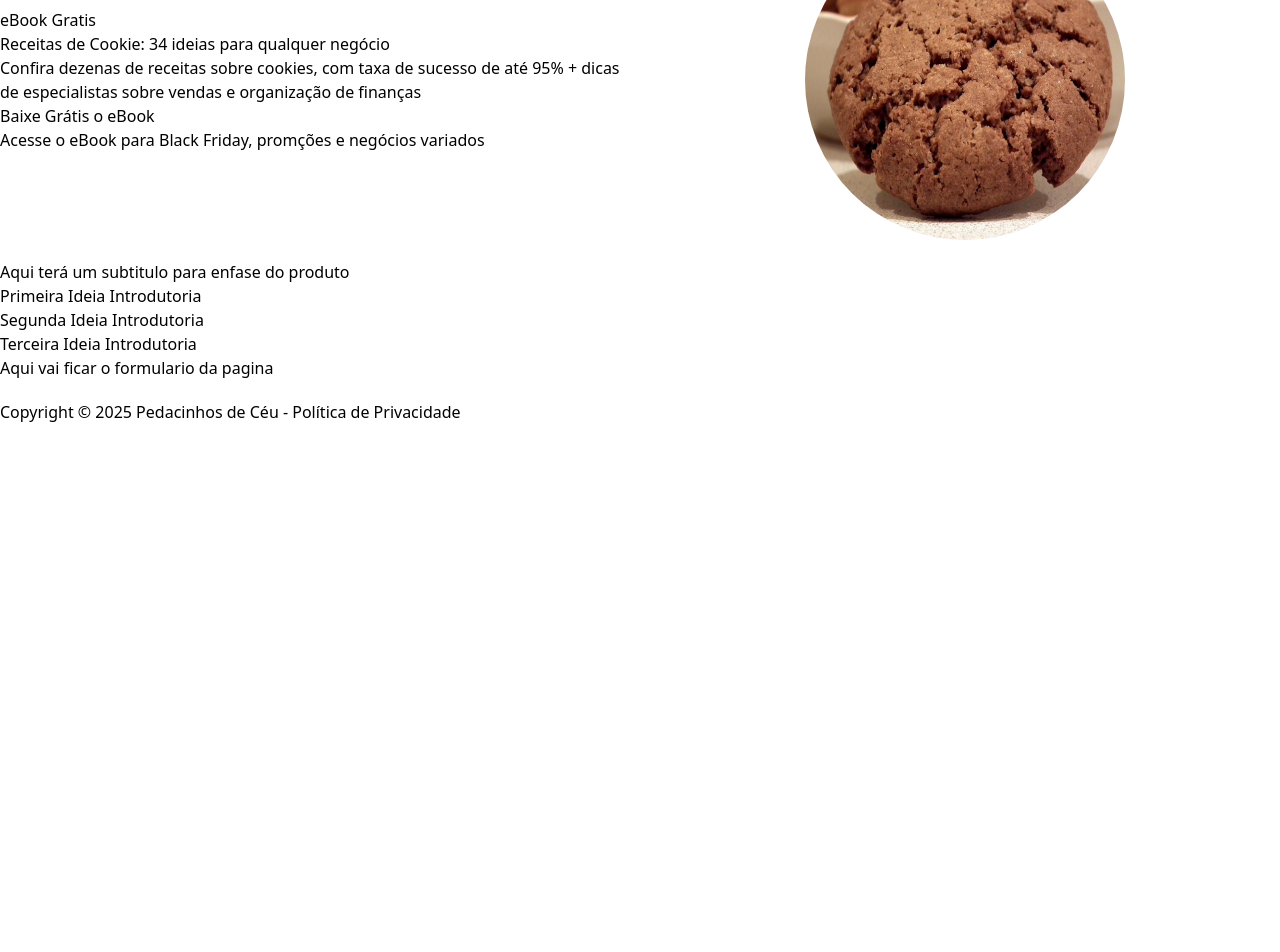
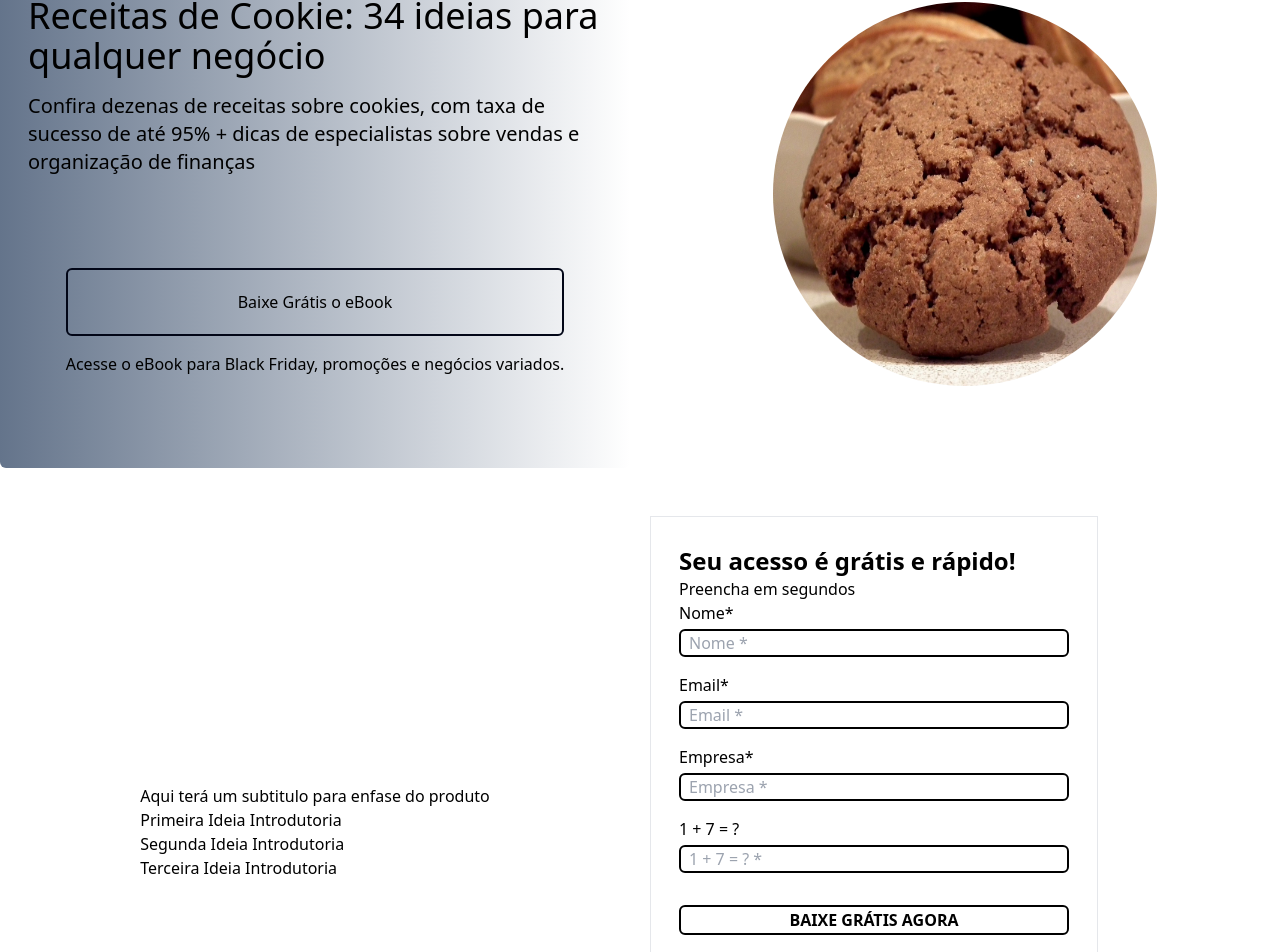
Before and after one commit to Ditechgit/Pedacinhos-de-ceu, a React (Vite) app: page / in a window 1280 px wide. Shown: the part 200-1152 px from the top of the page. Before the commit the page ends 800 px from the top, so only its background shows below. Built offline with nearby package versions, Linux system fonts and the light colour scheme.

Commit message:
Criação inicial da seção formulario

```diff
--- a/src/App.jsx
+++ b/src/App.jsx
@@ -4,52 +4,63 @@ import Logo from "./components/Logo";
 function App() {
   return (
     <div className="m-0 p-0 box-border list-none">
-      <header className="flex justify-between items-center flex-wrap p-5">
+      <header className="flex justify-between items-center flex-wrap p-5 ">
         <div>
           <Logo />
         </div>
         <nav>
           <ul className="flex">
             <li className="ml-2.5">
-              <a className="block p-2.5" href="#">Home</a>
+              <a className="block p-2.5" href="#">
+                Home
+              </a>
             </li>
             <li className="ml-2.5">
-              <a className="block p-2.5" href="#">Serviços</a>
+              <a className="block p-2.5" href="#">
+                Serviços
+              </a>
             </li>
             <li className="ml-2.5">
-              <a className="block p-2.5" href="#">Sobre</a>
+              <a className="block p-2.5" href="#">
+                Sobre
+              </a>
             </li>
             <li className="ml-2.5">
-              <a className="block p-2.5" href="#">Contato</a>
+              <a className="block p-2.5" href="#">
+                Contato
+              </a>
             </li>
           </ul>
         </nav>
       </header>
       <main className="grid grid-cols-2 gap-5 max-w-7xl my-0 mx-auto items-center">
-        <section className="">
-          <div className="">
-            <p className="">eBook Gratis</p>
-            <h2 className="">
+        <section className="grid justify-center bg-gradient-to-r from-slate-500 rounded-md ">
+          <div className="my-8 px-7">
+            <p className="mt-4 text-xl">eBook Grátis</p>
+            <h1 className="text-4xl">
               Receitas de Cookie: 34 ideias para qualquer negócio
-            </h2>
-            <p className="">
+            </h1>
+            <p className="mt-4 text-xl">
               Confira dezenas de receitas sobre cookies, com taxa de sucesso de
               até 95% + dicas de especialistas sobre vendas e organização de
               finanças
             </p>
           </div>
-          <div>
-            <button className="">Baixe Grátis o eBook</button>
-            <p>
-              Acesse o eBook para Black Friday, promções e negócios variados
+          <div className="grid justify-center mt-8 mb-16 p-7 ">
+            <button className="border-2 border-slate-950 rounded-md">
+              <a className="block p-2.5 my-2.5" href="#">
+                Baixe Grátis o eBook
+              </a>
+            </button>
+            <p className="mt-4">
+              Acesse o eBook para Black Friday, promoções e negócios variados.
             </p>
           </div>
         </section>
         <section className="grid justify-center">
           <Cookie />
         </section>
-        <section>
-          {" "}
+        <section className="grid justify-center px-7">
           {/*Aqui fica a primeira parte depois do header*/}
           <div>
             <h2>Aqui terá um subtitulo para enfase do produto</h2>
@@ -59,8 +70,75 @@ function App() {
               <li>Terceira Ideia Introdutoria</li>
             </ul>
           </div>
+        </section>
+        <section className="flex flex-col justify-center border p-7 mt-7 mb-12 max-w-md self-center">
           <div>
-            <h2>Aqui vai ficar o formulario da pagina</h2>
+            <h3 className="text-2xl font-bold">Seu acesso é grátis e rápido!</h3>
+          </div>
+          <div>
+            <p>Preencha em segundos</p>
+          </div>
+          <div>
+            <form action="">
+              <div>
+                <div className="grid">
+                  <label className="mb-1" htmlFor="">Nome*</label>
+                  <input
+                    className="border-2 border-black rounded-md px-2 mb-4"
+                    type="text"
+                    name="name"
+                    placeholder="Nome *"
+                    required="required"
+                  />
+                </div>
+                <div className="grid">
+                  <label className="mb-1" htmlFor="">Email*</label>
+                  <input
+                    className="border-2 border-black rounded-md px-2 mb-4"
+                    type="email"
+                    name="email"
+                    placeholder="Email *"
+                    required="required"
+                  />
+                </div>
+                <div className="grid">
+                  <label className="mb-1" htmlFor="">Empresa*</label>
+                  <input
+                    className="border-2 border-black rounded-md px-2 mb-4"
+                    type="text"
+                    name="company"
+                    placeholder="Empresa *"
+                    required="required"
+                  />
+                </div>
+                <div className="grid">
+                  <label className="mb-1" htmlFor="">1 + 7 = ?</label>
+                  <input
+                    className="border-2 border-black rounded-md px-2 mb-4"
+                    type="text"
+                    name="captcha"
+                    placeholder="1 + 7 = ? *"
+                    required="required"
+                  />
+                </div>
+              </div>
+              <div className="grid font-bold ">
+                <button className="mt-4 py-px px-2.5 border-2 border-black rounded-md">BAIXE GRÁTIS AGORA</button>
+              </div>
+            </form>
+          </div>
+          <div className="my-2.5 ">
+            <p className="text-sm mt-2">
+              Ao preencher o formulário, concordo * em receber comunicações de
+              acordo com meus interesses.
+            </p>
+            <p className="text-sm mt-2">
+              Ao informar meus dados, eu concordo com a Política de privacidade.
+            </p>
+            <p className="text-sm mt-2  ">
+              *Você pode alterar suas permissões de comunicação a qualquer
+              tempo.
+            </p>
           </div>
         </section>
 
--- a/src/components/Cookie.jsx
+++ b/src/components/Cookie.jsx
@@ -2,7 +2,7 @@ import cookie from "../assets/cookie.jpg";
 
 function Cookie() {
   return (
-      <img src={cookie} alt="" className="size-80 rounded-full"/>
+      <img src={cookie} alt="" className="size-96 rounded-full"/>
   );
 }
 
```
